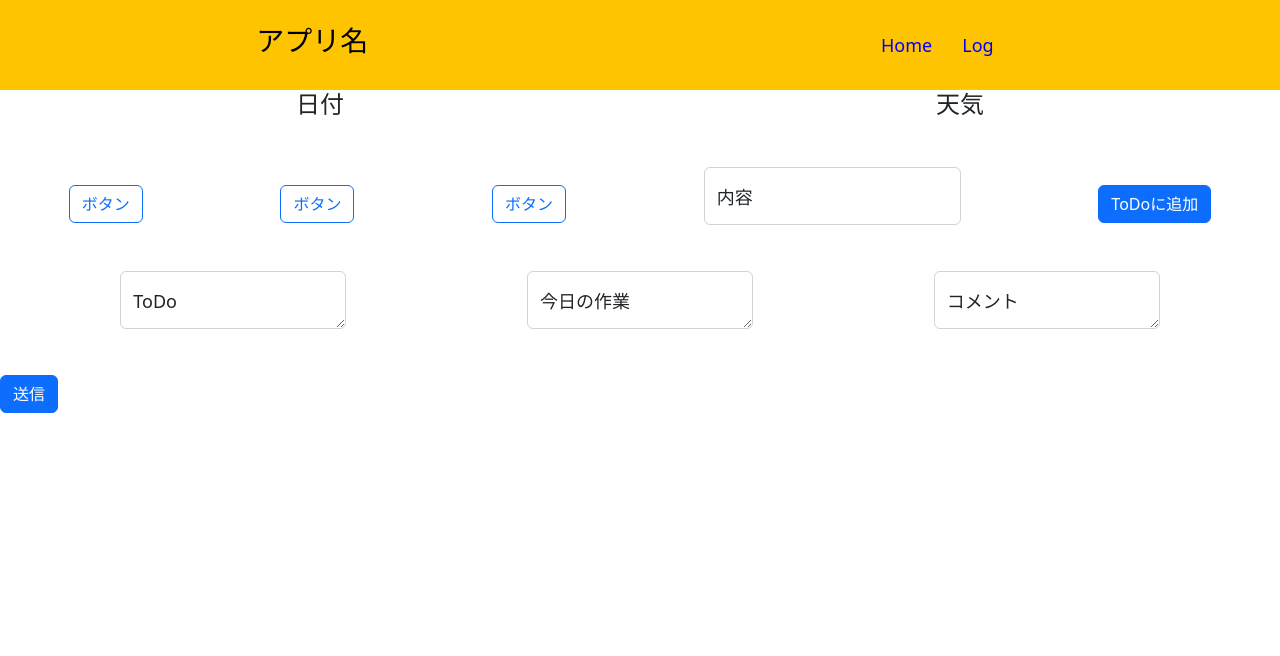
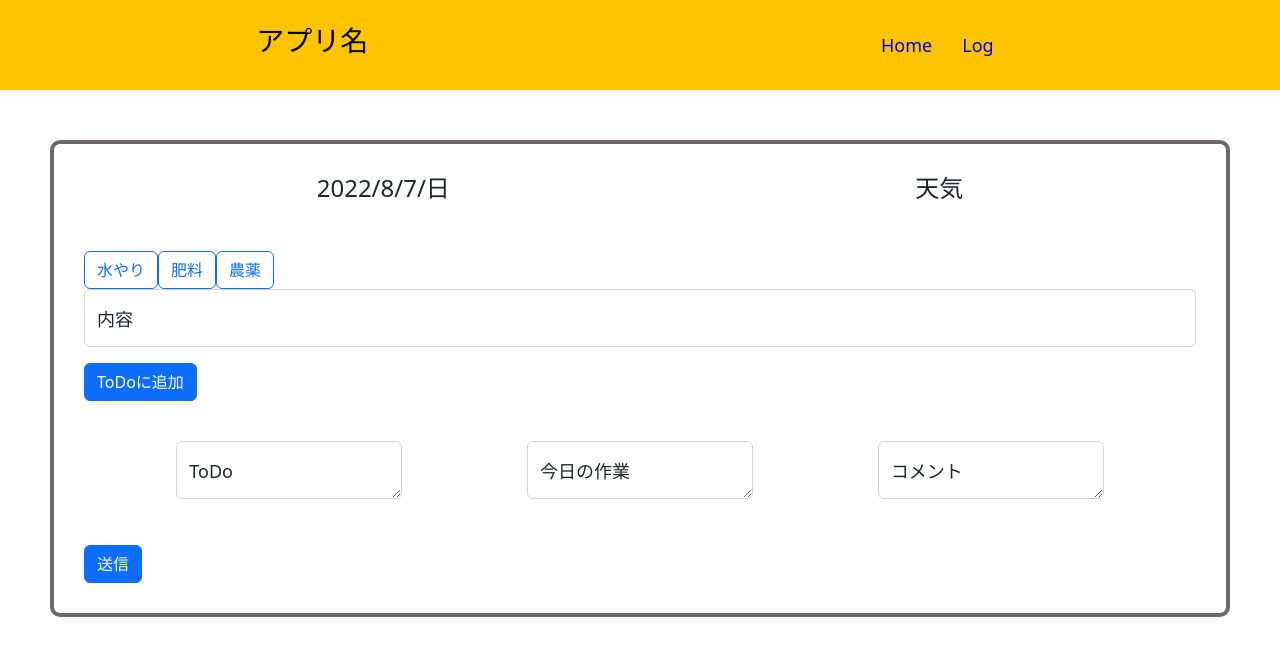
Before and after one commit to omura-chisae/personal-development, a React (Create React App) app: page / in a window 1280 px wide. Shown: the top 656 px of the page. Built offline with nearby package versions, Linux system fonts and the light colour scheme; no server answers.

Commit message:
API取得まで

```diff
--- a/package.json
+++ b/package.json
@@ -10,6 +10,7 @@
     "@types/node": "^16.11.47",
     "@types/react": "^18.0.15",
     "@types/react-dom": "^18.0.6",
+    "axios": "^0.27.2",
     "bootstrap": "^5.2.0",
     "react": "^18.2.0",
     "react-bootstrap": "^2.5.0",
--- a/src/App.tsx
+++ b/src/App.tsx
@@ -7,6 +7,7 @@ import "./style.css";
 
 import { Home } from "./props/pages/Home";
 import { Log } from "./props/pages/Log";
+import { Page404 } from "./props/pages/Page404";
 
 function App() {
   return (
@@ -17,6 +18,7 @@ function App() {
         <Routes>
           <Route path="/" element={<Home />} />
           <Route path="/log" element={<Log />} />
+          <Route path="*" element={<Page404 />} />
         </Routes>
       </div>
     </BrowserRouter>
--- a/src/props/pages/Home.tsx
+++ b/src/props/pages/Home.tsx
@@ -1,19 +1,43 @@
+import axios from "axios";
 import { memo, VFC } from "react";
 import { Button, FloatingLabel, Form } from "react-bootstrap";
+
+const today = new Date();
+const dayOfWeek = today.getDay();
+const dayOfWeekStr = ["日", "月", "火", "水", "木", "金", "土"][dayOfWeek];
+const date =
+  today.getFullYear() +
+  "/" +
+  (today.getMonth() + 1) +
+  "/" +
+  today.getDate() +
+  "/" +
+  dayOfWeekStr;
+
+window.onload = (event) => {
+  console.log("天気取得");
+  axios
+    .get("https://www.jma.go.jp/bosai/forecast/data/forecast/130000.json")
+    .then((res) => {
+      console.log(res.data[0].timeSeries[0].areas[0].area.name);
+      console.log(res.data[0].timeSeries[0].areas[0].weathers[1]);
+    }) //アクセス成功
+    .catch((err) => console.log(err)); //エラー
+};
 
 export const Home = memo(() => {
   return (
     <>
-      <div>
+      <div className="inputArea">
         <div className="dateAndWeather">
-          <h4>日付</h4>
+          <h4>{date}</h4>
           <h4>天気</h4>
         </div>
 
-        <div className="inputs">
-          <Button variant="outline-primary">ボタン</Button>
-          <Button variant="outline-primary">ボタン</Button>
-          <Button variant="outline-primary">ボタン</Button>
+        <div className="input">
+          <Button variant="outline-primary">水やり</Button>
+          <Button variant="outline-primary">肥料</Button>
+          <Button variant="outline-primary">農薬</Button>
           <FloatingLabel
             controlId="floatingInput"
             label="内容"
--- a/src/props/pages/Log.tsx
+++ b/src/props/pages/Log.tsx
@@ -1,10 +1,17 @@
-import { memo, VFC } from "react";
+import { FC, memo, useState, VFC } from "react";
 import { Button, Table } from "react-bootstrap";
+import { LogDetailModal } from "./LogDetailModal";
 
-export const Log: VFC = memo(() => {
+export const Log = memo(() => {
+  const [show, setShow] = useState(false);
+
+  const handleClose = () => setShow(false);
+  const handleShow = () => setShow(true);
+
   return (
     <>
       <h4>過去の記録</h4>
+      <button onClick={handleShow}>Modal</button>
       <Table striped>
         <thead>
           <tr>
@@ -34,6 +41,7 @@ export const Log: VFC = memo(() => {
           </tr>
         </tbody>
       </Table>
+      <LogDetailModal show={show} onHide={handleClose} />
     </>
   );
 });
--- /dev/null
+++ b/src/props/pages/LogDetailModal.tsx
@@ -0,0 +1,29 @@
+import { type } from "@testing-library/user-event/dist/type";
+import { memo } from "react";
+import { Button, FloatingLabel, Form, Modal, Popover } from "react-bootstrap";
+
+export const LogDetailModal = memo((props) => {
+  return (
+    <>
+      <Modal
+        {...props}
+        size="lg"
+        aria-labelledby="contained-modal-title-vcenter"
+        centered
+      >
+        <Modal.Header closeButton>
+          <Modal.Title id="contained-modal-title-vcenter">
+            日付　天気
+          </Modal.Title>
+        </Modal.Header>
+        <Modal.Body>
+          <h4>したこと</h4>
+          <p>コメント</p>
+        </Modal.Body>
+        <Modal.Footer>
+          {/* <Button onClick={props.onHide}>Close</Button> */}
+        </Modal.Footer>
+      </Modal>
+    </>
+  );
+});
--- /dev/null
+++ b/src/props/pages/Page404.tsx
@@ -0,0 +1,10 @@
+import { Link } from "react-router-dom";
+
+export const Page404 = () => {
+  return (
+    <div>
+      <h1>ページが見つかりません</h1>
+      <Link to="/">TOPに戻る</Link>
+    </div>
+  );
+};
--- a/src/style.css
+++ b/src/style.css
@@ -46,6 +46,14 @@ nav ul li a:hover {
 }
 
 /* Homeスタイル */
+.inputArea {
+  border: 4px solid;
+  border-color: rgb(110, 104, 104);
+  margin: 50px;
+  border-radius: 10px;
+  padding: 30px;
+}
+
 .dateAndWeather {
   display: flex;
   justify-content: space-around;
@@ -73,6 +81,7 @@ FloatingLabel Form.Control {
 
 .sendButton {
   justify-content: flex-end;
+  align-items: right;
 }
 
 /* Logスタイル */
```
Also changed, not shown: src/props/hooks/useWeather.ts (added, +18 -0 lines), src/props/pages/PopLog.tsx (deleted, +0 -28 lines), 1 other file (tests, documents, lock files or other folders).
